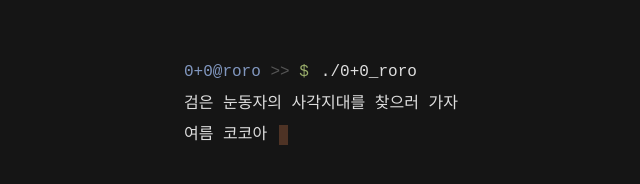
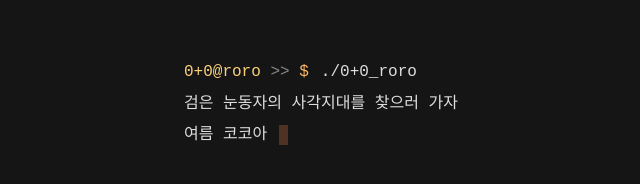
Before and after one commit to colormint/for_seunghyuk, a plain HTML site: page roro_v06.html in a window 1280 px wide. Shown: the full height of the page, 56-696 px from the left. Drawn offline with Linux system fonts and the light colour scheme; a web font is replaced by a local one.

Commit message:
Update roro_v06.html

```diff
--- a/roro_v06.html
+++ b/roro_v06.html
@@ -66,9 +66,9 @@
             margin-right: 12px;
             flex-shrink: 0;
         }
-        .p-user { color: #8197bf; }
-        .p-sep { color: #555555; }
-        .p-sym { color: #99ad6a; }
+        .p-user { color: var(--prompt-user); }
+        .p-sep { color: var(--prompt-sep); }
+        .p-sym { color: var(--prompt-sym); }
 
         .content {
             flex-grow: 1;
```
